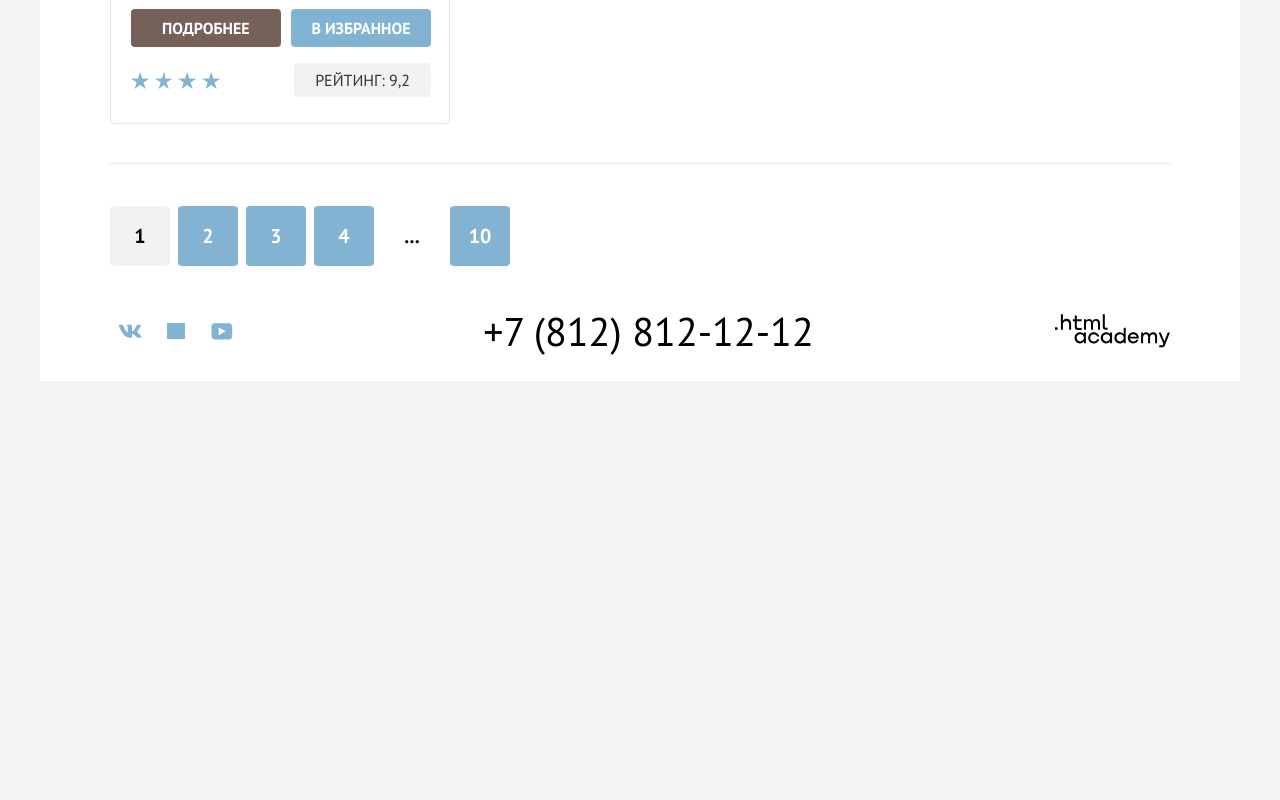
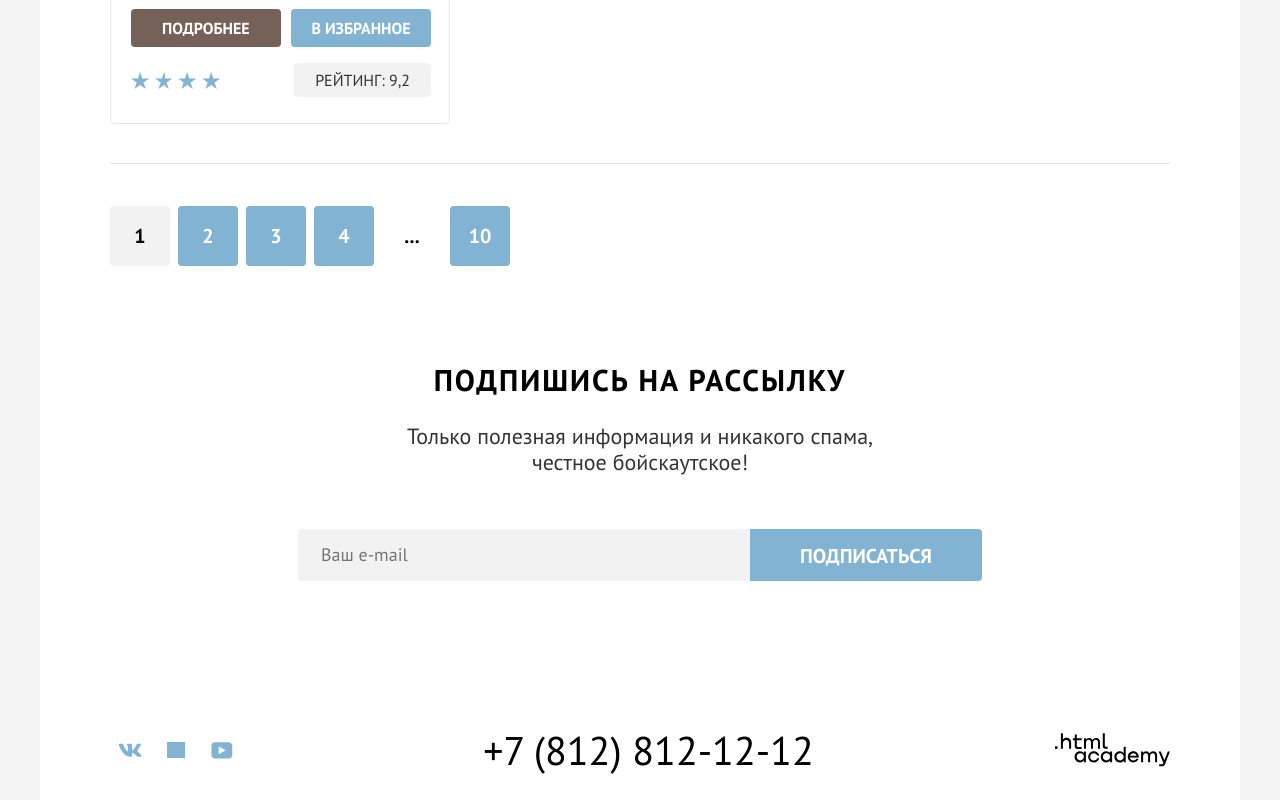
Before and after one commit to Valehorn/sedona-react, a React (Vite) app: page /catalog in a window 1280 px wide. Shown: the part 1378-2178 px from the top of the page. Before the commit the page ends 1759 px from the top, so only its background shows below. Built offline with nearby package versions, Linux system fonts and the light colour scheme; grey boxes are pictures that could not be loaded.

Commit message:
Блок Subscription для Catalog и завершение основной работы с sedona-react

```diff
--- a/src/blocks/subscription/subscription.scss
+++ b/src/blocks/subscription/subscription.scss
@@ -5,6 +5,9 @@
   flex-direction: column;
   align-items: center;
   padding: 96px 10px 99px 10px;
+  background-color: #ffffff;
+  padding-block-start: 96px;
+  padding-block-end: 104px;
 }
 
 .subscription--background {
--- a/src/pages/catalog.jsx
+++ b/src/pages/catalog.jsx
@@ -3,6 +3,7 @@ import Header from "../blocks/header/header";
 import Filter from "../blocks/filter-form/filter";
 import Modal from "../blocks/modal/modal";
 import CatalogHotels from "../blocks/catalog-hotels/catalogHotels";
+import Subscription from "../blocks/subscription/subscription";
 
 function Catalog() {
   return (
@@ -11,6 +12,7 @@ function Catalog() {
         <Header />
         <Filter />
         <CatalogHotels />
+        <Subscription />
         <Footer />
       </div>
       <Modal />
```
